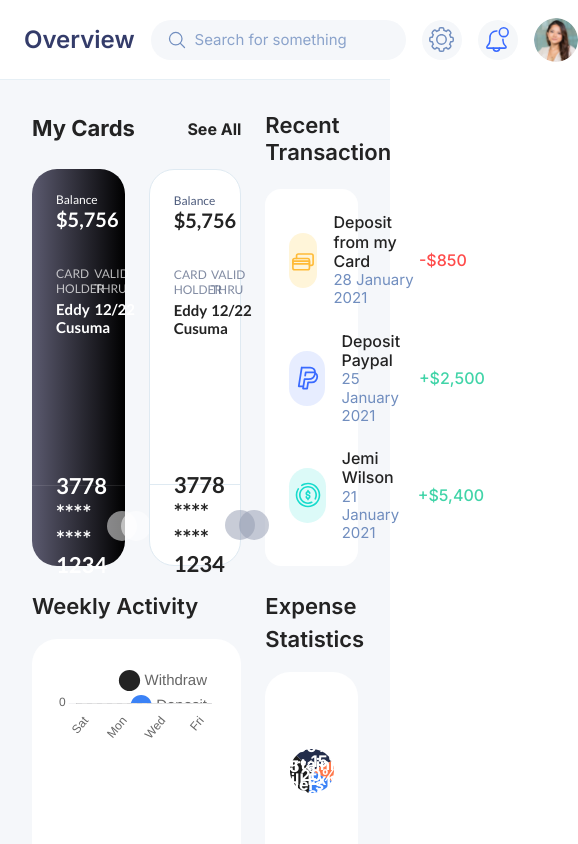
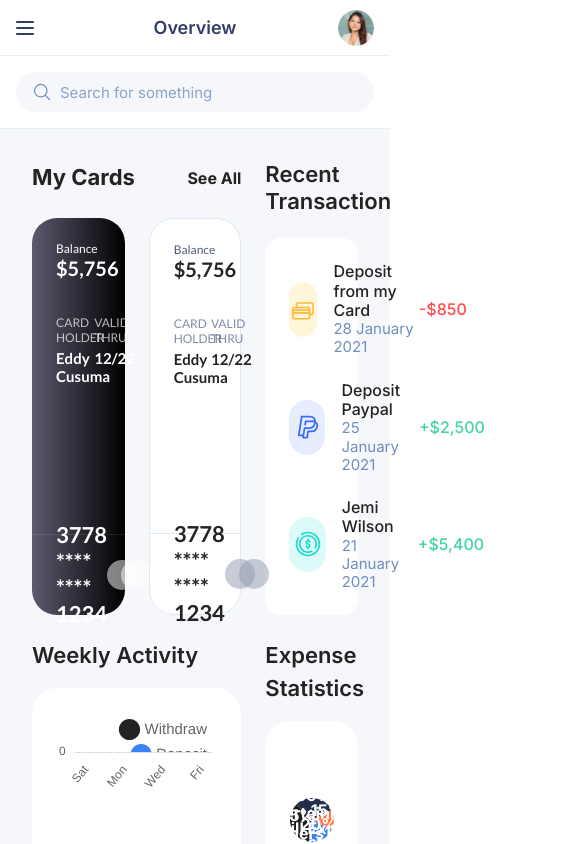
Before and after one commit to hknakn/soar-web-app, a Next.js app: page / in a window 390 px wide. Shown: the top 844 px of the page, 578 px wide, since content can reach past the window. Built offline with nearby package versions, Linux system fonts and the light colour scheme.

Commit message:
updated responsive design for top nav bar

```diff
--- a/app/components/icons/index.tsx
+++ b/app/components/icons/index.tsx
@@ -356,12 +356,7 @@ export function CardTypeLogoLight({ className = "w-6 h-6" }: IconProps) {
 
 export function SendIcon({ className = "w-6 h-6" }: IconProps) {
   return (
-    <svg
-      width={26}
-      height={23}
-      fill="none"
-      className={className}
-    >
+    <svg width={26} height={23} fill="none" className={className}>
       <path
         fill="currentColor"
         d="M25.982.923a.762.762 0 0 0-1.016-.872L.49 9.395a.762.762 0 0 0-.003 1.422l6.876 2.656v8.364a.762.762 0 0 0 1.442.343l2.844-5.644 6.94 5.15a.762.762 0 0 0 1.182-.389C26.251.053 25.971.977 25.982.923ZM19.94 3.6 8.017 12.092l-5.13-1.981L19.94 3.6ZM8.887 13.343 19.28 5.94c-8.943 9.435-8.476 8.938-8.515 8.99-.058.079.1-.225-1.878 3.702v-5.29Zm9.742 6.477-6.108-4.534L23.566 3.634 18.629 19.82Z"
@@ -369,3 +364,22 @@ export function SendIcon({ className = "w-6 h-6" }: IconProps) {
     </svg>
   );
 }
+
+export function MenuIcon(props: React.SVGProps<SVGSVGElement>) {
+  return (
+    <svg
+      xmlns="http://www.w3.org/2000/svg"
+      width={18}
+      height={14}
+      fill="none"
+      {...props}
+    >
+      <path
+        fill="#343C6A"
+        fillRule="evenodd"
+        d="M18 13c0 .552-.52 1-1.161 1H1.16C.52 14 0 13.552 0 13s.52-1 1.161-1H16.84c.641 0 1.161.448 1.161 1ZM18 7a1 1 0 0 1-1 1H1a1 1 0 0 1 0-2h16a1 1 0 0 1 1 1ZM18 1c0 .552-.52 1-1.161 1H1.16C.52 2 0 1.552 0 1s.52-1 1.161-1H16.84C17.48 0 18 .448 18 1Z"
+        clipRule="evenodd"
+      />
+    </svg>
+  );
+}
--- a/app/components/layout/Sidebar.tsx
+++ b/app/components/layout/Sidebar.tsx
@@ -15,7 +15,7 @@ import {
 } from "../icons";
 import { usePathname } from "next/navigation";
 
-const navigation = [
+export const navigation = [
   { name: "Dashboard", href: "/", icon: HomeIcon },
   { name: "Transactions", href: "/transactions", icon: BanknotesIcon },
   { name: "Accounts", href: "/accounts", icon: UserIcon },
--- a/app/components/layout/TopNav.tsx
+++ b/app/components/layout/TopNav.tsx
@@ -1,45 +1,65 @@
-import { SearchIcon, BellIcon, SettingsOutlineIcon } from "../icons";
+"use client";
+
+import { SearchIcon, BellIcon, SettingsOutlineIcon, MenuIcon, LogoIcon } from "../icons";
 import Image from "next/image";
+import { useState } from "react";
+import Link from "next/link";
+import { usePathname } from "next/navigation";
+import { navigation } from "./Sidebar";
 
 export function TopNav() {
+  const [isMenuOpen, setIsMenuOpen] = useState(false);
+  const pathname = usePathname();
+
   return (
-    <div className="sticky top-0 z-40 flex h-20 items-center justify-between gap-x-4 border-b border-b-[#E6EFF5] bg-[#FFFFFF] px-6">
-      {/* Left side - Title */}
-      <h1 className="text-2xl font-semibold text-[#343C6A]">Overview</h1>
+    <>
+      <div className="sticky top-0 z-40 flex flex-col bg-white">
+        <div className="flex h-14 lg:h-20 items-center justify-between border-b border-b-[#E6EFF5] px-4 lg:px-6">
+          {/* Left side - Menu button (mobile only) */}
+          <button
+            type="button"
+            className="lg:hidden"
+            onClick={() => setIsMenuOpen(true)}
+          >
+            <MenuIcon />
+          </button>
+
+          {/* Center - Title (mobile) / Left - Title (desktop) */}
+          <h1 className="absolute left-1/2 -translate-x-1/2 lg:static lg:translate-x-0 text-lg lg:text-2xl font-semibold text-[#343C6A]">Overview</h1>
 
           {/* Right side - Search and Actions */}
           <div className="flex items-center gap-x-4">
-        {/* Search */}
-        <div className="relative">
+            {/* Desktop Search */}
+            <div className="hidden lg:block relative">
               <div className="pointer-events-none absolute inset-y-0 left-0 flex items-center pl-4">
                 <SearchIcon className="h-5 w-5 text-[#718EBF]" />
               </div>
               <input
                 type="text"
                 placeholder="Search for something"
-            className="h-10 w-[255px] rounded-full bg-[#F5F7FA] pl-11 pr-4 text-[15px] text-[#343C6A] placeholder-[#8BA3CB] focus:outline-none"
+                className="w-[255px] h-10 rounded-full bg-[#F5F7FA] pl-11 pr-4 text-[15px] text-[#343C6A] placeholder-[#8BA3CB] focus:outline-none"
               />
             </div>
 
-        {/* Settings */}
+            {/* Settings - Desktop only */}
             <button
               type="button"
-          className="rounded-full bg-[#F5F7FA] h-10 w-10 transition-colors hover:bg-[#E6EFF5] flex items-center justify-center"
+              className="rounded-full bg-[#F5F7FA] h-10 w-10 transition-colors hover:bg-[#E6EFF5] items-center justify-center hidden lg:flex"
             >
               <SettingsOutlineIcon className="h-[25px] w-[25px] text-[#718EBF] transition-colors hover:text-[#396AFF]" />
             </button>
 
-        {/* Notifications */}
+            {/* Notifications - Desktop only */}
             <button
               type="button"
-          className="rounded-full bg-[#F5F7F9] h-10 w-10 transition-colors hover:bg-[#E6EFF5] flex items-center justify-center"
+              className="rounded-full bg-[#F5F7F9] h-10 w-10 transition-colors hover:bg-[#E6EFF5] items-center justify-center hidden lg:flex"
             >
               <BellIcon className="h-[25px] w-[25px] text-[#396AFF] transition-colors hover:text-[#718EBF]" />
             </button>
 
             {/* Profile */}
             <div className="flex items-center">
-          <div className="h-11 w-11 overflow-hidden rounded-full">
+              <div className="h-9 w-9 lg:h-11 lg:w-11 overflow-hidden rounded-full">
                 <Image
                   src="/main-user.png"
                   alt="User avatar"
@@ -51,5 +71,88 @@ export function TopNav() {
             </div>
           </div>
         </div>
+
+        {/* Mobile Search - Below header */}
+        <div className="p-4 border-b border-b-[#E6EFF5] lg:hidden">
+          <div className="relative">
+            <div className="pointer-events-none absolute inset-y-0 left-0 flex items-center pl-4">
+              <SearchIcon className="h-5 w-5 text-[#718EBF]" />
+            </div>
+            <input
+              type="text"
+              placeholder="Search for something"
+              className="w-full h-10 rounded-full bg-[#F5F7FA] pl-11 pr-4 text-[15px] text-[#343C6A] placeholder-[#8BA3CB] focus:outline-none"
+            />
+          </div>
+        </div>
+      </div>
+
+      {/* Mobile Menu Overlay */}
+      {isMenuOpen && (
+        <div className="fixed inset-0 bg-black bg-opacity-50 z-50 lg:hidden">
+          <div
+            className="fixed inset-y-0 left-0 w-[280px] bg-white transform transition-transform duration-300 ease-in-out"
+          >
+            {/* Menu Header */}
+            <div className="flex items-center justify-between h-14 px-4 border-b border-b-[#E6EFF5]">
+              <div className="flex items-center gap-x-3">
+                <LogoIcon className="h-8 w-8" />
+                <span className="text-[22px] font-semibold text-[#343C6A]">
+                  Soar Task
+                </span>
+              </div>
+              <button
+                onClick={() => setIsMenuOpen(false)}
+                className="p-2 hover:bg-[#F5F7FA] rounded-full"
+              >
+                <svg width="24" height="24" viewBox="0 0 24 24" fill="none">
+                  <path
+                    d="M18 6L6 18M6 6l12 12"
+                    stroke="#718EBF"
+                    strokeWidth="2"
+                    strokeLinecap="round"
+                    strokeLinejoin="round"
+                  />
+                </svg>
+              </button>
+            </div>
+
+            {/* Menu Items */}
+            <nav className="px-2 pt-4">
+              <ul className="flex flex-col gap-y-1">
+                {navigation.map((item) => {
+                  const isActive = pathname === item.href;
+                  return (
+                    <li key={item.name} className="relative">
+                      {isActive && (
+                        <div className="absolute left-0 top-0 h-full w-[3px] bg-[#232323] rounded-r-full" />
+                      )}
+                      <Link
+                        href={item.href}
+                        className={`group flex items-center gap-x-3 px-3 py-2 text-sm font-medium rounded-lg transition-colors ${
+                          isActive
+                            ? "text-[#232323] bg-[#F5F7FA]"
+                            : "text-[#B1B1B1] hover:text-[#232323] hover:bg-[#F5F7FA]"
+                        }`}
+                        onClick={() => setIsMenuOpen(false)}
+                      >
+                        <item.icon
+                          className={`h-[22px] w-[22px] shrink-0 transition-colors ${
+                            isActive
+                              ? "text-[#232323]"
+                              : "text-[#B1B1B1] group-hover:text-[#232323]"
+                          }`}
+                        />
+                        {item.name}
+                      </Link>
+                    </li>
+                  );
+                })}
+              </ul>
+            </nav>
+          </div>
+        </div>
+      )}
+    </>
   );
 }
```
Lines whose indentation alone changed are shown as unchanged.
